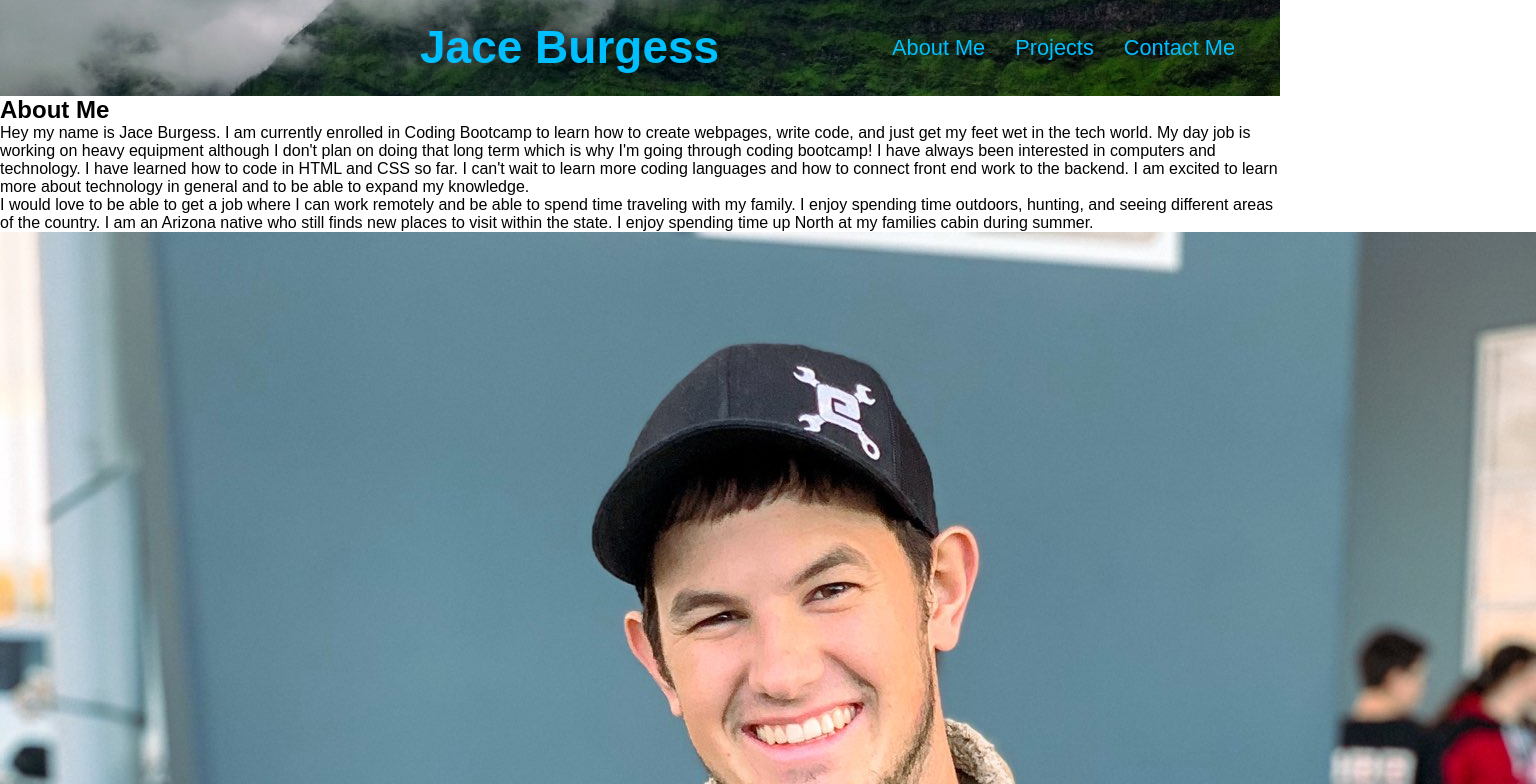
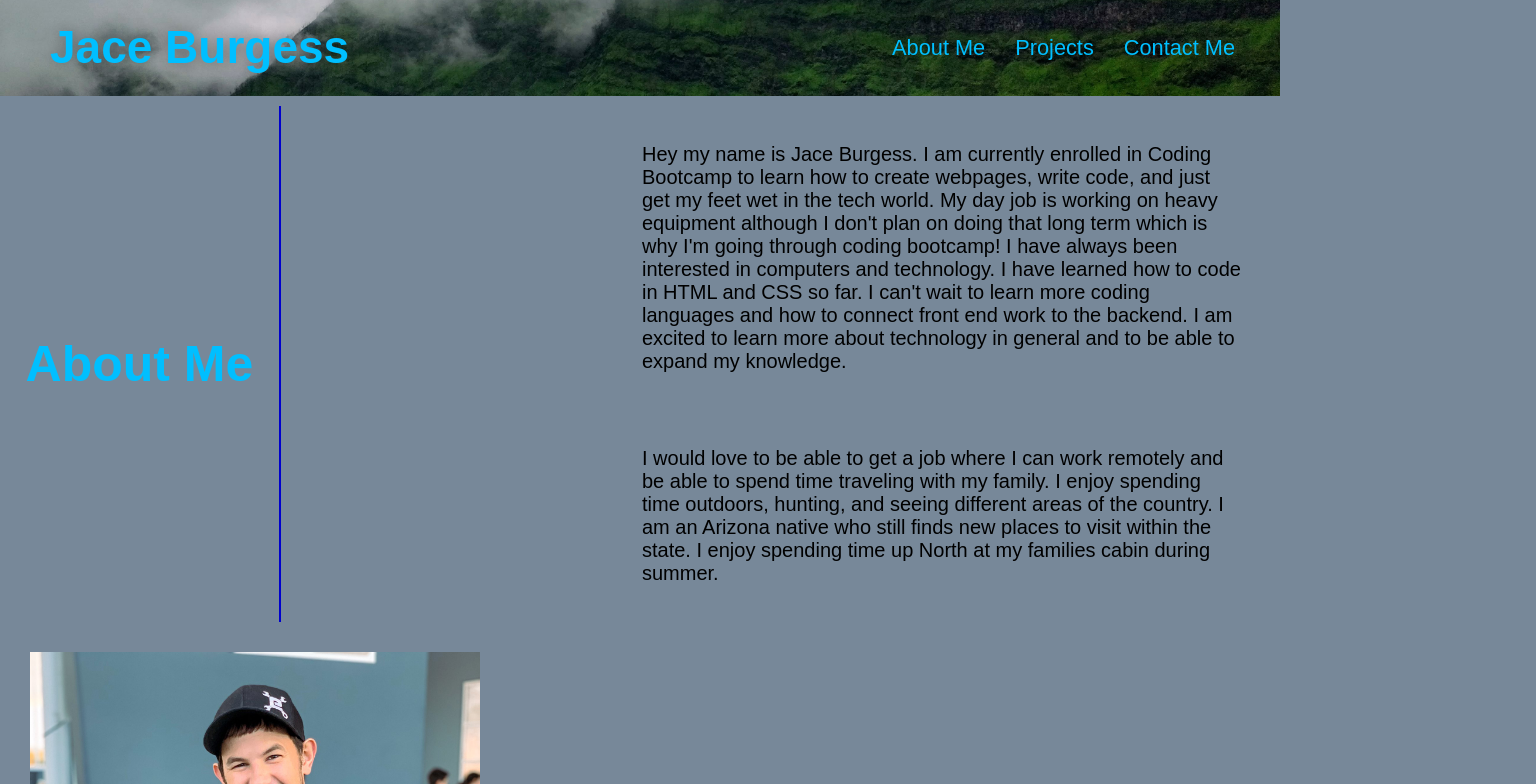
Before and after one commit to Jburg1414/burgess-portfolio, a plain HTML site: page index.html in a window 1280 px wide. Shown: the top 784 px of the page, 1536 px wide, since content can reach past the window. Drawn offline with Linux system fonts and the light colour scheme.

Commit message:
style about me section

```diff
--- a/assets/css/style.css
+++ b/assets/css/style.css
@@ -13,6 +13,7 @@
 
 body {
     color: var(--maroon);
+    background: var(--grey);
     font-family: Arial, Helvetica, sans-serif;
 }
 
@@ -35,7 +36,7 @@ header h1 {
     font-weight: bold;
     font-size: 46px;
     margin: 0;
-    padding-left: 400px;
+    padding-left: 30px;
     align-items: center;
     color: var(--blue);
     text-shadow: 0 0 15px rgba(0, 0, 0, 0.4);
@@ -102,3 +103,37 @@ footer a {
     color: var(--blue);
     padding: 5px;
 }
+
+/* About Me section */
+
+#about-me {
+    display: flex;
+    flex-wrap: wrap;
+    padding: 10px 0;
+    justify-content: space-between;
+}
+
+#about-me h2 {
+    display: flex;
+    align-items: center;
+    font-size: 50px;
+    color: var(--blue);
+    padding: 2%;
+    border-right: 2px solid var(--dark-blue);
+}
+
+.info {
+    flex-direction: column;
+}
+
+#about-me p {
+    font-size: 20px;
+    width: 675px;
+    padding: 37px;
+}
+
+.personal-image {
+    margin: 30px;
+    height: 600px;
+    float: right
+}
--- a/index.html
+++ b/index.html
@@ -14,33 +14,40 @@
         <h1><a href="index.html">Jace Burgess</a></h1>
         <nav>
             <ul>
-                <li><a href="#About-Me">About Me</a></li>
-                <li><a href="#Projects">Projects</a></li>
-                <li><a href="#Contact-Me">Contact Me</a></li>
+                <li><a href="#about-me">About Me</a></li>
+                <li><a href="#projects">Projects</a></li>
+                <li><a href="#contact-me">Contact Me</a></li>
             </ul>
         </nav>
     </header>
 
-    <section id="About Me">
+    <section id="about-me">
         <h2>About Me</h2>
 
+        <div class="info">
             <p>Hey my name is Jace Burgess. I am currently enrolled in Coding Bootcamp to learn how to create webpages,
-            write code, and just get my feet wet in the tech world. My day job is working on heavy equipment although I
+                write code, and just get my feet wet in the tech world. My day job is working on heavy equipment
+                although I
                 don't plan on doing that long term which is why I'm going through coding bootcamp! I have always been
-            interested in computers and technology. I have learned how to code in HTML and CSS so far. I can't wait to
+                interested in computers and technology. I have learned how to code in HTML and CSS so far. I can't wait
+                to
                 learn more coding languages and how to connect front end work to the backend. I am excited to learn more
                 about technology in general and to be able to expand my knowledge. </p>
 
-        <p>I would love to be able to get a job where I can work remotely and be able to spend time traveling with my
-            family. I enjoy spending time outdoors, hunting, and seeing different areas of the country. I am an Arizona
-            native who still finds new places to visit within the state. I enjoy spending time up North at my families
+            <p>I would love to be able to get a job where I can work remotely and be able to spend time traveling with
+                my
+                family. I enjoy spending time outdoors, hunting, and seeing different areas of the country. I am an
+                Arizona
+                native who still finds new places to visit within the state. I enjoy spending time up North at my
+                families
                 cabin during summer. </p>
+        </div>
 
-        <img src="./assets/images/jace-burgess.JPG" alt="Jace Burgess">
+            <img src="./assets/images/jace-burgess.JPG" alt="Jace Burgess" class="personal-image">
 
     </section>
 
-    <section id="Projects">
+    <section id="projects">
         <div class="flex-row"></div>
         <h2>Projects</h2>
 
@@ -65,7 +72,7 @@
 
     </section>
 
-    <footer id="Contact-Me">
+    <footer id="contact-me">
         <h2>Contact Me</h2>
         <div class="contact-links">
             <a href="mailto:jburgess1414@gmail.com">Jace Burgess</a>
```
Lines whose indentation alone changed are shown as unchanged.
